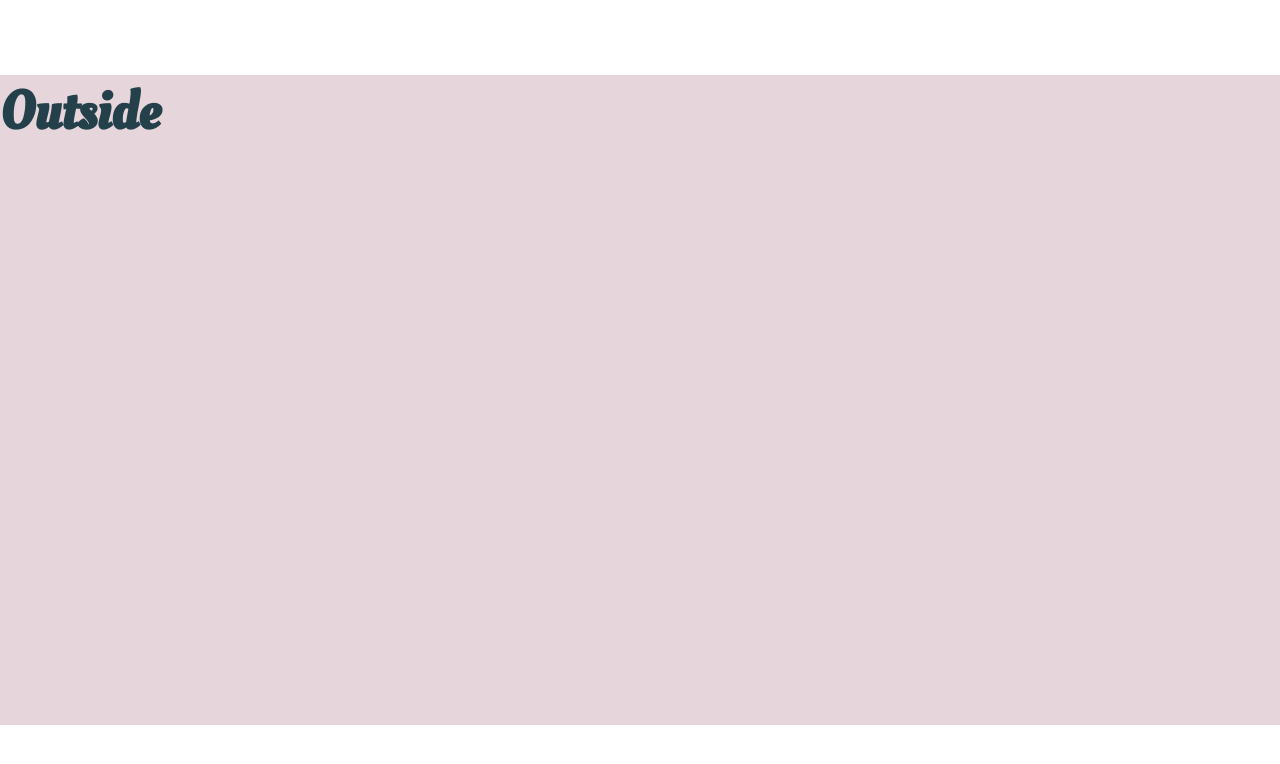
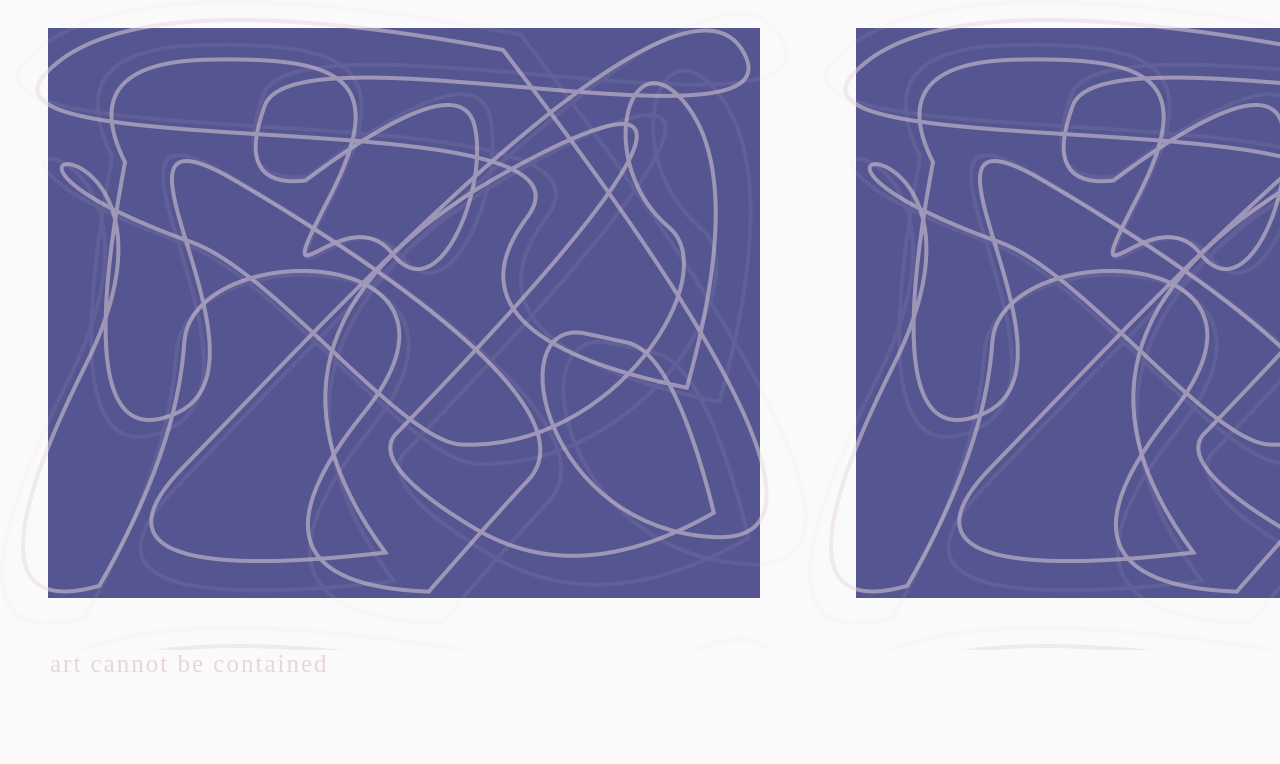
Before and after one commit to bekahwhittle/daily, a plain HTML site: page index.html in a window 1280 px wide. Drawn offline with Linux system fonts and the light colour scheme.

Commit message:
art cannot be contained

```diff
--- a/index.html
+++ b/index.html
@@ -4,17 +4,13 @@
 		<meta charset="utf-8">
 		<link rel="stylesheet" href="main.css">
 		<link href="https://fonts.googleapis.com/css?family=Oleo+Script" rel="stylesheet">
-		<title>outside inside</title>
+		<title>art cannot be contained</title>
 	</head>
 	<body>
-		<div class="header">
+
+		<div class="background-image">
 
 		</div>
-
-		<div class="background-image">
-			<h1 class="title-outside">Outside</h1>
-
-		</div>
-
+		<div class="art" >art cannot be contained</div>
 	</body>
 </html>
--- a/main.css
+++ b/main.css
@@ -3,19 +3,14 @@
 * {
 	margin: 0;
 
-}
-.header {
-	height: 75px;
-	width: 100%;
-
-	background-color: #FFFF;
+	background-color: #fafafa;
 }
 
 .background-image {
 	width: 100%;
 	height: 650px;
 
-	background-color: #E6D6DC;
+	background-image: url("back.png");
 }
 
 .title-outside {
@@ -24,3 +19,11 @@
 
 	font-family: 'Oleo Script', cursive;
 }
+
+.art {
+	padding-left: 50px;
+	font-size: 25px;
+	letter-spacing: 2px;
+
+	color: #E6D6DC;
+}
```
Also changed, not shown: back.png (added).
